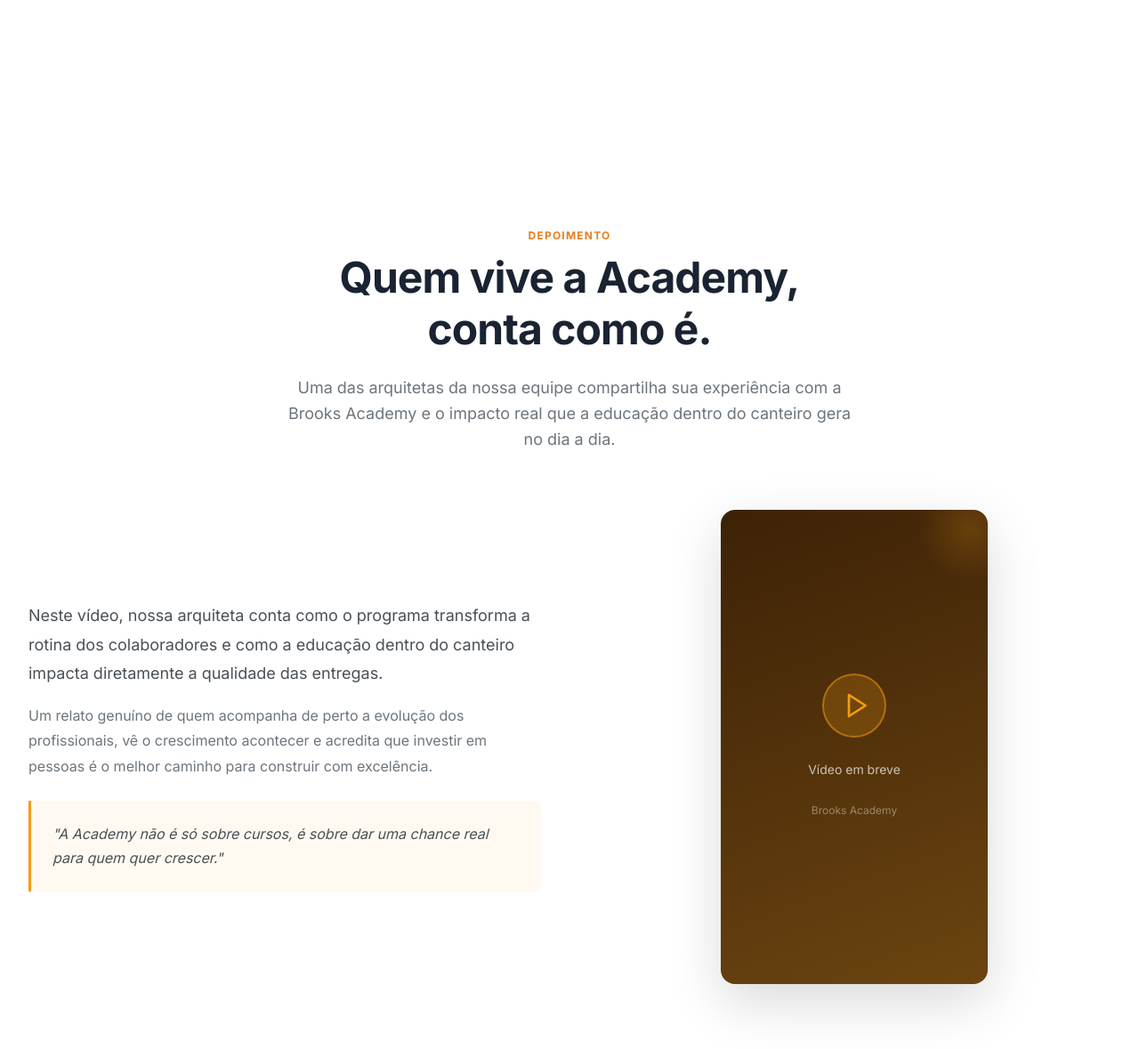
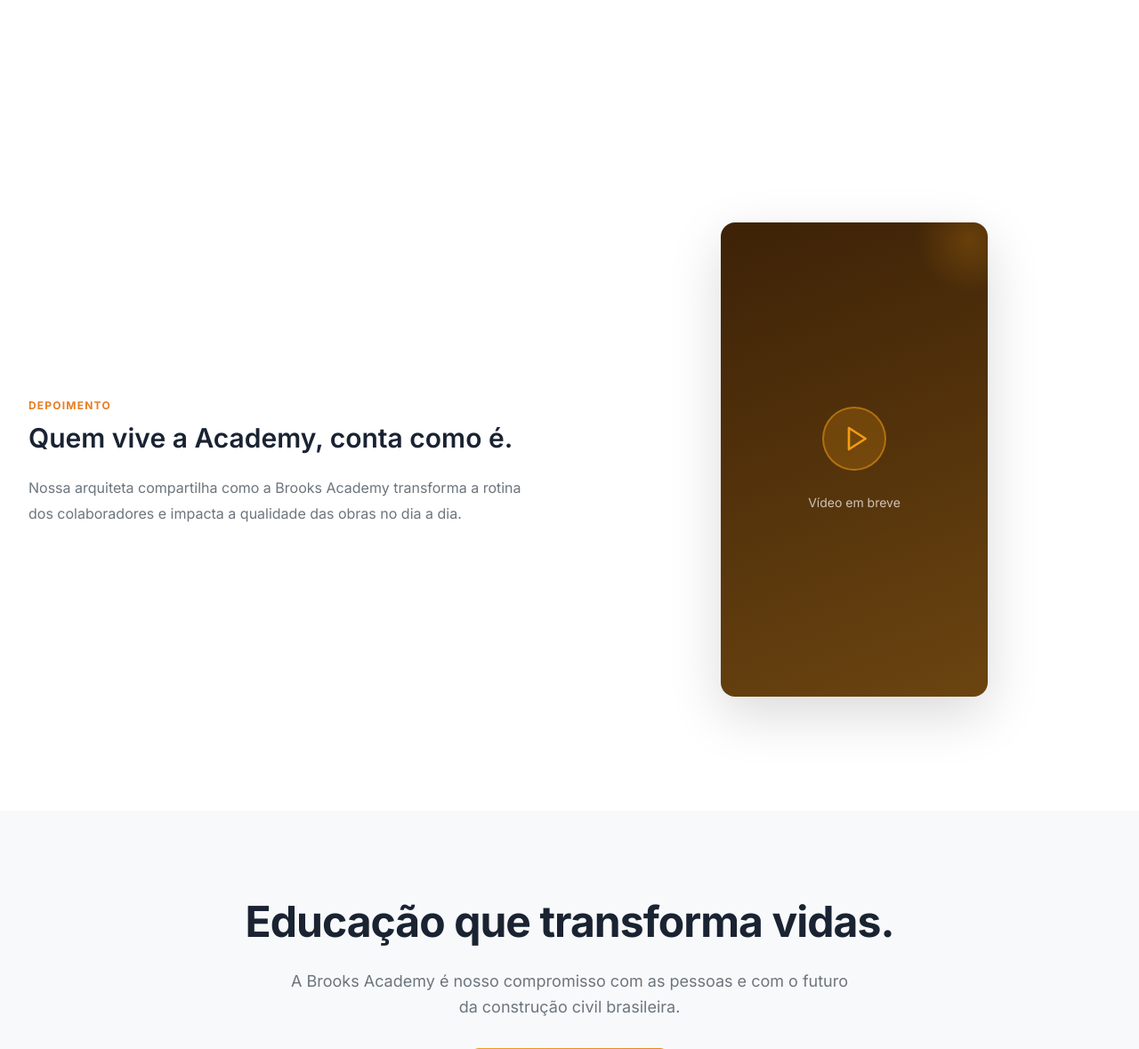
Before and after one commit to BrookSK/brooks-construtora, a PHP site: page /app/Views/site/pages/academy.php in a window 1280 px wide. Shown: the part 3200-4379 px from the top of the page at 89% size. Run offline with PHP 8.4, Linux system fonts and the light colour scheme; some libraries are stand-ins or nearby versions.

Commit message:
feat(site): Simplify Academy video testimonial section layout
- Remove section header with label, headline, and subtitle from testimonial section
- Relocate label and headline into left column text area for more compact layout
- Simplify testimonial text content and remove quote highlight box
- Clean up video placeholder styling by removing extra padding on subtitle text
- Restructure grid to integrate header content with testimonial text for improved visual hierarchy

```diff
--- a/app/Views/site/pages/academy.php
+++ b/app/Views/site/pages/academy.php
@@ -172,26 +172,14 @@
 <!-- Depoimento em Vídeo -->
 <section class="section">
     <div class="container">
-        <div class="section-header section-header--centered reveal">
-            <span class="label" style="color: #e67e22;">Depoimento</span>
-            <h2 class="headline-section">Quem vive a Academy, conta como é.</h2>
-            <p class="subtitle subtitle--centered">Uma das arquitetas da nossa equipe compartilha sua experiência com a Brooks Academy e o impacto real que a educação dentro do canteiro gera no dia a dia.</p>
-        </div>
-
         <div class="grid grid--2 reveal" style="align-items: center; gap: var(--space-3xl);">
             <!-- Texto -->
             <div>
-                <p style="font-size: var(--text-lg); color: var(--brooks-gray-600); line-height: 1.8; margin-bottom: var(--space-md);">
-                    Neste vídeo, nossa arquiteta conta como o programa transforma a rotina dos colaboradores e como a educação dentro do canteiro impacta diretamente a qualidade das entregas.
+                <span class="label" style="color: #e67e22;">Depoimento</span>
+                <h2 class="headline-subsection" style="margin-bottom: var(--space-lg);">Quem vive a Academy, conta como é.</h2>
+                <p style="color: var(--brooks-gray-500); line-height: 1.8;">
+                    Nossa arquiteta compartilha como a Brooks Academy transforma a rotina dos colaboradores e impacta a qualidade das obras no dia a dia.
                 </p>
-                <p style="color: var(--brooks-gray-500); line-height: 1.8; margin-bottom: var(--space-lg);">
-                    Um relato genuíno de quem acompanha de perto a evolução dos profissionais, vê o crescimento acontecer e acredita que investir em pessoas é o melhor caminho para construir com excelência.
-                </p>
-                <div style="padding: var(--space-lg); background: rgba(243, 156, 18, 0.06); border-left: 3px solid #f39c12; border-radius: 0 var(--radius-md) var(--radius-md) 0;">
-                    <p style="color: var(--brooks-gray-600); line-height: 1.7; font-style: italic; margin: 0;">
-                        "A Academy não é só sobre cursos, é sobre dar uma chance real para quem quer crescer."
-                    </p>
-                </div>
             </div>
 
             <!-- Video Placeholder (vertical) -->
@@ -201,8 +189,7 @@
                     <div style="width: 72px; height: 72px; border-radius: 50%; background: rgba(243, 156, 18, 0.2); border: 2px solid rgba(243, 156, 18, 0.5); display: flex; align-items: center; justify-content: center; margin-bottom: var(--space-lg);">
                         <i data-lucide="play" style="width:32px;height:32px;color:#f39c12;margin-left:4px;"></i>
                     </div>
-                    <p style="color: rgba(255,255,255,0.7); font-size: var(--text-sm); text-align: center; padding: 0 var(--space-xl);">Vídeo em breve</p>
-                    <p style="color: rgba(255,255,255,0.4); font-size: var(--text-xs); text-align: center; padding: 0 var(--space-xl); margin-top: var(--space-sm);">Brooks Academy</p>
+                    <p style="color: rgba(255,255,255,0.7); font-size: var(--text-sm); text-align: center;">Vídeo em breve</p>
                 </div>
             </div>
         </div>
```
